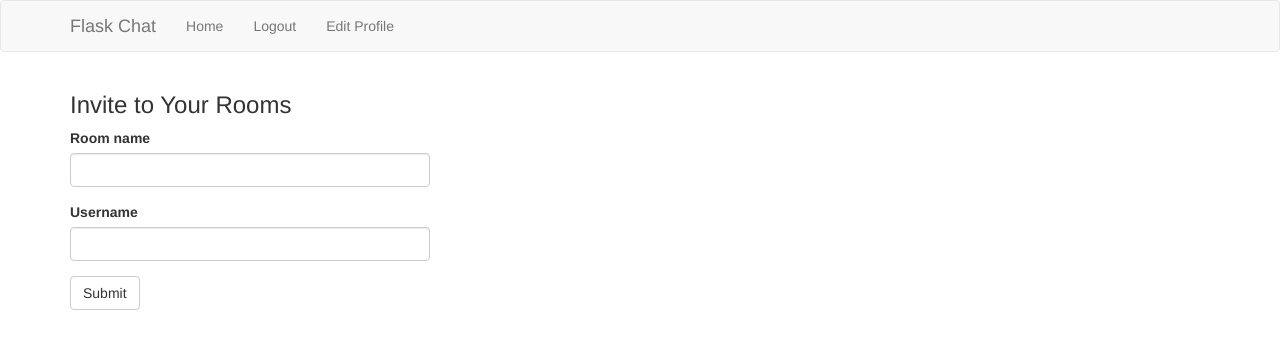
After one commit to Oxmoon/flask-chat, a Flask app: page /invite_room in a window 1280 px wide. The commit adds this page. Shown: the top 349 px of the page. Run offline with Flask 3, Linux system fonts and the light colour scheme; the visitor is signed in with stand-in values (Sample User, id 1); data comes from the database, SQL or seed files in the repository; both versions use the stored data as it was after the commit; some libraries are stand-ins or nearby versions.

Commit message:
added invite to room functionality

```diff
--- a/app/main/forms.py
+++ b/app/main/forms.py
@@ -29,3 +29,24 @@ class CreateRoomForm(FlaskForm):
         room = Room.query.filter_by(name=self.name.data).first()
         if room is not None:
             raise ValidationError('Room name is already taken.')
+
+
+class InviteToRoomForm(FlaskForm):
+    room_name = StringField('Room name', validators=[DataRequired()])
+    username = StringField('Username', validators=[DataRequired()])
+    submit = SubmitField('Submit')
+
+    def __init__(self, user, *args, **kwargs):
+        super(InviteToRoomForm, self).__init__(*args, **kwargs)
+        self.user = user
+
+    def validate_name(self, username):
+        user = User.query.filter_by(username=self.username.data).first()
+        if user is None:
+            raise ValidationError('This user does not exist.')
+
+    def validate_room(self, user):
+        this_user = User.query.filter_by(username=self.user).first()
+        room = Room.query.filter_by(name=self.room_name.data).first()
+        if room not in this_user.joined_rooms():
+            raise ValidationError('You have not joined this room.')
--- a/app/main/routes.py
+++ b/app/main/routes.py
@@ -2,7 +2,7 @@ from flask import render_template, flash, redirect, url_for, request
 from flask_login import current_user, login_required
 from datetime import datetime
 from app import db
-from app.main.forms import EditProfileForm, CreateRoomForm
+from app.main.forms import EditProfileForm, CreateRoomForm, InviteToRoomForm
 from app.models import User, Room
 from app.main import bp
 
@@ -58,3 +58,17 @@ def create_room():
         flash('Room created!')
         return redirect(url_for('main.index'))
     return render_template('create_room.html', title='Create a Room', form=form)
+
+
+@bp.route('/invite_room', methods=['GET', 'POST'])
+@login_required
+def invite_room():
+    form = InviteToRoomForm(current_user.username)
+    if form.validate_on_submit():
+        room = Room.query.filter_by(name=form.room_name.data).first_or_404()
+        user = User.query.filter_by(username=form.username.data).first_or_404()
+        user.join(room)
+        db.session.commit()
+        flash('Invited ' + form.username.data + ' to ' + form.room_name.data)
+        return redirect(url_for('main.index'))
+    return render_template('invite_room.html', title='Invite to Room', form=form)
--- /dev/null
+++ b/app/templates/invite_room.html
@@ -0,0 +1,11 @@
+{% extends "base.html" %}
+{% import 'bootstrap/wtf.html' as wtf %}
+{% block title %}Invite {{ current_user.username }}{% endblock %}
+{% block app_content %}
+<div class="h3 p-3">Invite to Your Rooms</div>
+<div class="row">
+    <div class="col-md-4">
+        {{ wtf.quick_form(form) }}
+    </div>
+</div>
+{% endblock %}
--- a/app/templates/user.html
+++ b/app/templates/user.html
@@ -11,5 +11,7 @@
 </div>
 {% if user == current_user %}
 <p><a href="{{ url_for('main.edit_profile') }}">Edit your profile</a></p>
+{% else %}
+<p><a href="{{ url_for('main.invite_room') }}">Invite to your rooms</a></p>
 {% endif %}
 {% endblock %}
```
Also changed, not shown: app.db.
